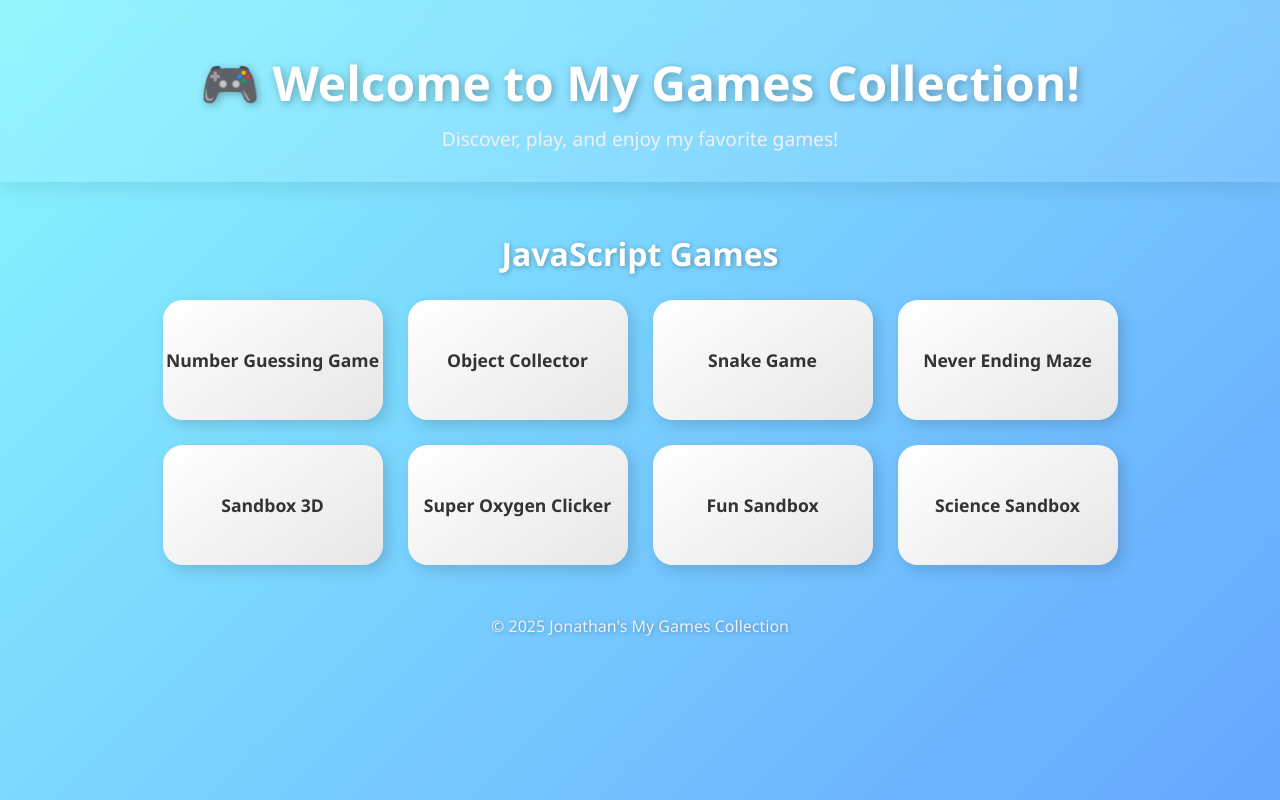
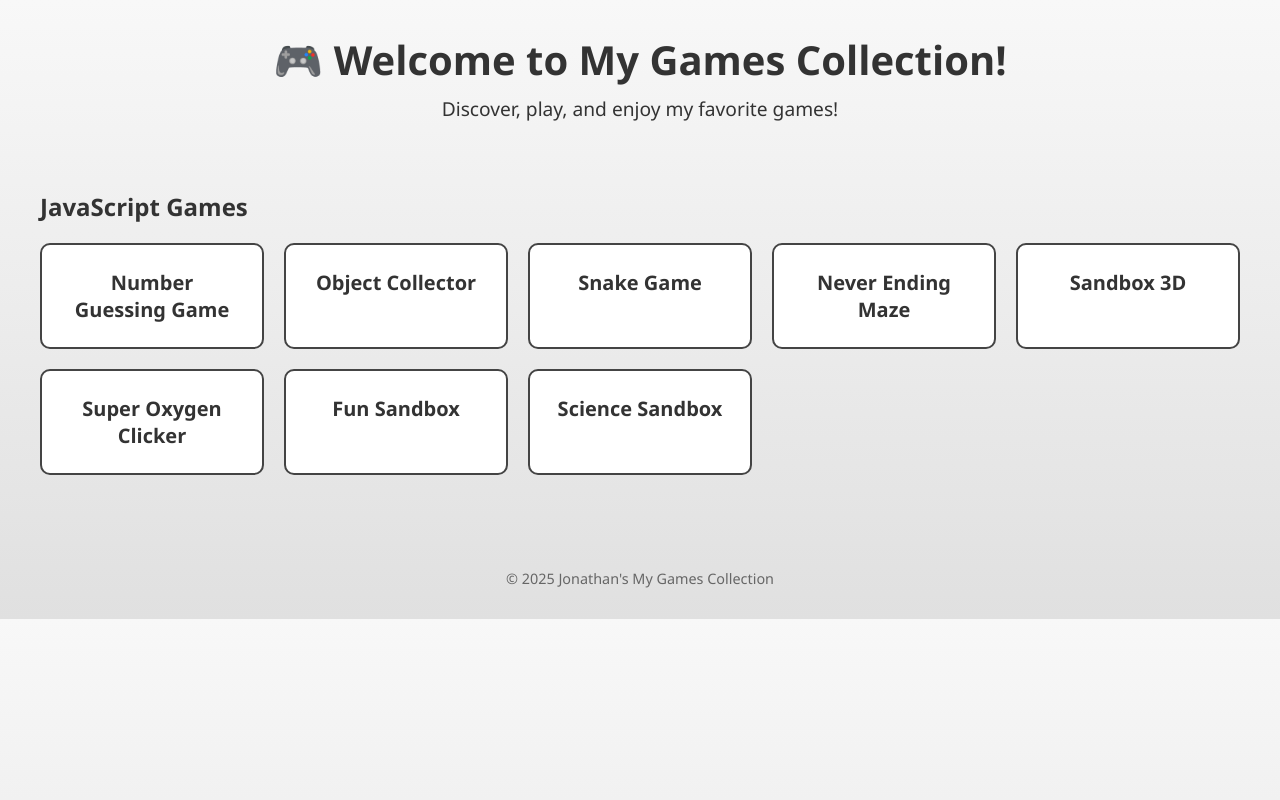
Before and after one commit to Worp2K-DEV/JSPlayground, a plain HTML site: page index.html in a window 1280 px wide. Drawn offline with Linux system fonts and the light colour scheme.

Commit message:
style.css

```diff
--- a/style.css
+++ b/style.css
@@ -1,128 +1,77 @@
-/* ===== Global Styles ===== */
-* {
-    box-sizing: border-box;
+/* Global Styles */
+
+body {
   margin: 0;
   padding: 0;
+  font-family: 'Segoe UI', Tahoma, Geneva, Verdana, sans-serif;
+  background: linear-gradient(to bottom, #f8f8f8, #e0e0e0);
+  color: #333;
 }
 
-body {
-    font-family: 'Segoe UI', Tahoma, Geneva, Verdana, sans-serif;
-    background: linear-gradient(135deg, #89f7fe, #66a6ff);
-    color: #222;
-    min-height: 100vh;
-}
-
-/* ===== Header ===== */
 header {
   text-align: center;
-    padding: 50px 20px 30px;
-    background: rgba(255, 255, 255, 0.1);
-    backdrop-filter: blur(10px);
-    box-shadow: 0 4px 20px rgba(0,0,0,0.1);
+  padding: 2rem 1rem;
 }
 
 header h1 {
-    font-size: 3rem;
-    margin-bottom: 10px;
-    color: #fff;
-    text-shadow: 2px 2px 8px rgba(0,0,0,0.3);
+  margin: 0;
+  font-size: 2.5rem;
+  transition: transform 0.3s;
+}
+
+header h1:hover {
+  transform: rotate(-2deg) scale(1.05);
 }
 
 header p {
+  margin: 0.5rem 0 0;
   font-size: 1.2rem;
-    color: #f0f0f0;
 }
 
-/* ===== Sections ===== */
-section {
-    margin: 50px auto;
+/* Main / Game List */
+
+.game-list {
   max-width: 1200px;
-    padding: 0 20px;
+  margin: 0 auto;
+  padding: 1rem;
 }
 
-h2 {
-    font-size: 2rem;
-    margin-bottom: 25px;
-    color: #fff;
-    text-align: center;
-    text-shadow: 1px 1px 5px rgba(0,0,0,0.3);
+.games {
+  display: grid;
+  grid-template-columns: repeat(auto-fit, minmax(200px, 1fr));
+  gap: 20px;
+  margin-top: 20px;
 }
 
-/* ===== Game Cards Layout ===== */
-.games {
-    display: flex;
-    flex-wrap: wrap;
-    justify-content: center;
-    gap: 25px;
-}
-
-/* ===== Game Card Style ===== */
 .game-card {
-    display: flex;
-    align-items: center;
-    justify-content: center;
-    width: 220px;
-    height: 120px;
-    background: linear-gradient(145deg, #ffffff, #e0e0e0);
-    border-radius: 20px;
-    box-shadow: 5px 5px 15px rgba(0,0,0,0.15);
+  display: block;
   text-decoration: none;
-    color: #333;
-    font-weight: bold;
-    transition: all 0.3s ease;
-    position: relative;
-    overflow: hidden;
-}
-
-.game-card::before {
-    content: '';
-    position: absolute;
-    top: -50%;
-    left: -50%;
-    width: 200%;
-    height: 200%;
-    background: rgba(255, 255, 255, 0.2);
-    transform: rotate(45deg);
-    transition: all 0.5s ease;
-}
-
-.game-card:hover::before {
-    top: -30%;
-    left: -30%;
+  color: inherit;
+  padding: 1.5rem;
+  background: #fff;
+  border: 2px solid #444;
+  border-radius: 10px;
+  transition: transform 0.3s, box-shadow 0.3s, border-color 0.3s;
+  text-align: center;
 }
 
 .game-card:hover {
-    transform: translateY(-10px) scale(1.05);
-    box-shadow: 10px 15px 25px rgba(0,0,0,0.2);
-    color: #007BFF;
+  transform: scale(1.05);
+  box-shadow: 0px 8px 20px rgba(0, 0, 0, 0.25);
+  border-color: #ff6600; /* Accent color */
 }
 
 .game-title {
-    z-index: 1;
-    font-size: 1.1rem;
-    text-align: center;
+  font-size: 1.25rem;
+  font-weight: bold;
 }
 
-/* ===== Footer ===== */
+/* Footer */
+
 footer {
-    margin: 50px 0 20px;
   text-align: center;
-    font-size: 1rem;
-    color: #f0f0f0;
-    text-shadow: 1px 1px 4px rgba(0,0,0,0.3);
+  margin-top: 3rem;
+  padding: 1rem;
+  font-size: 0.9rem;
+  color: #666;
 }
-
-/* ===== Responsive ===== */
-@media (max-width: 768px) {
-    .game-card {
-        width: 45%;
-        height: 100px;
-    }
-}
-
-@media (max-width: 480px) {
-    .game-card {
-        width: 90%;
-        height: 90px;
-    }
-}
```
Lines whose indentation alone changed are shown as unchanged.
